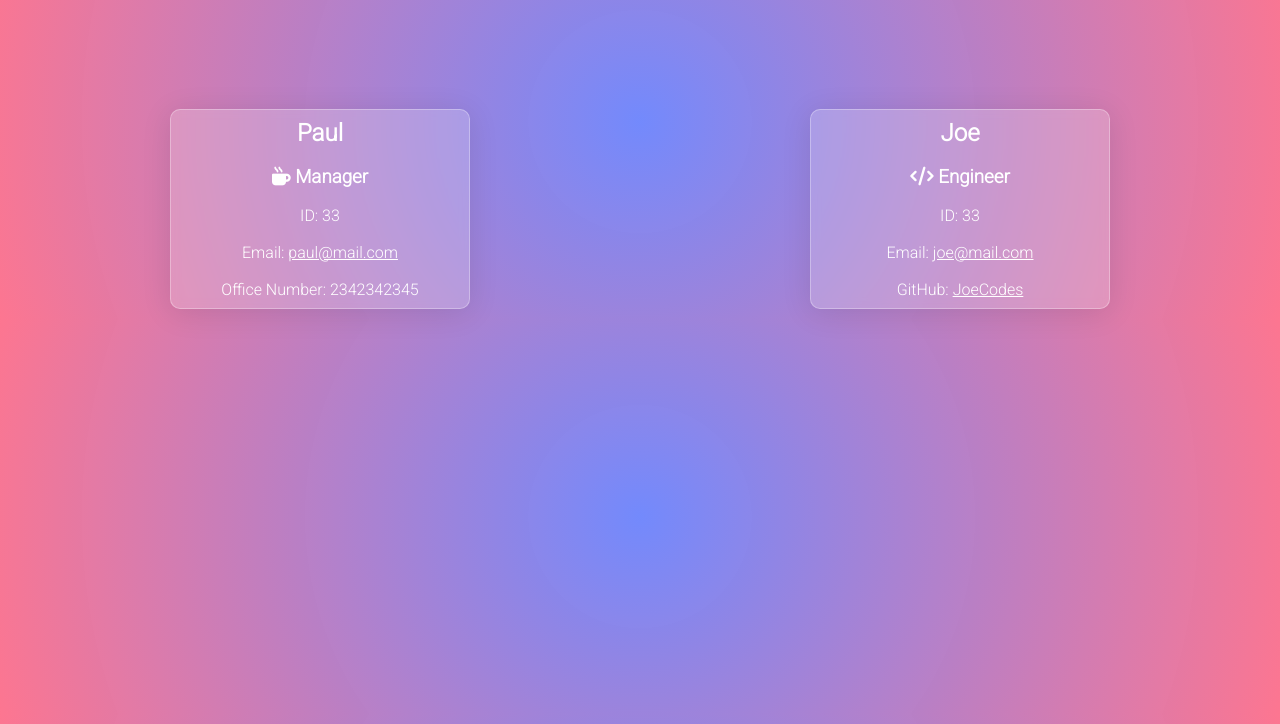
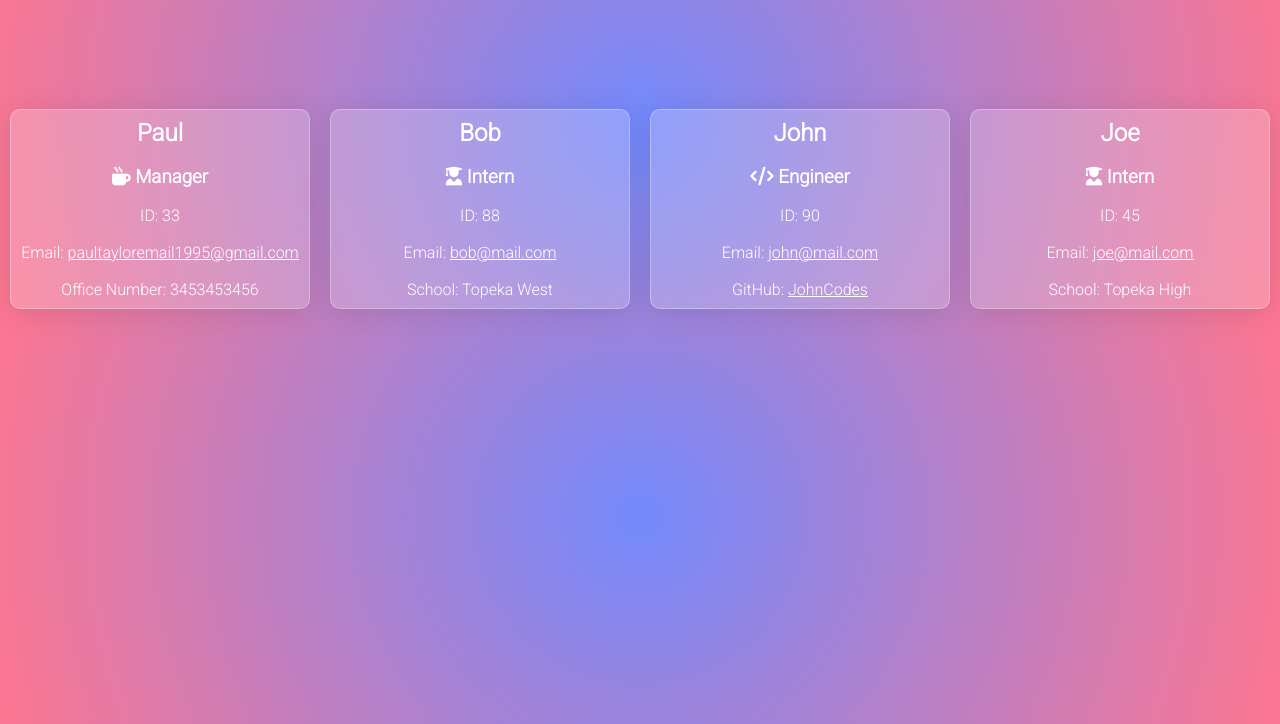
Before and after one commit to Paultcodes/Team-Profile-Generator, a website: page dist/main.html in a window 1280 px wide. Shown: the part 76-800 px from the top of the page. Drawn offline with Linux system fonts and the light colour scheme.

Commit message:
Sample html file generated by the project

```diff
--- a/dist/main.html
+++ b/dist/main.html
@@ -27,17 +27,31 @@
         <h2>Paul</h2>
         <h3><i class="fa-solid fa-mug-hot"></i> Manager</h3>
         <p>ID: 33</p>
-        <p>Email: <a href="https://mail.google.com/mail/?view=cm&fs=1&tf=1&to=paul@mail.com" target="_blank">paul@mail.com</a>
+        <p>Email: <a href="https://mail.google.com/mail/?view=cm&fs=1&tf=1&to=paultayloremail1995@gmail.com" target="_blank">paultayloremail1995@gmail.com</a>
         </p>
-        <p>Office Number: 2342342345</p>
+        <p>Office Number: 3453453456</p>
       </div><div class="employee-card">
-    <h2>Joe</h2>
+      <h2>Bob</h2>
+      <h3><i class="fa-solid fa-user-graduate"></i> Intern</h3>
+      <p>ID: 88</p>
+      <p>Email: <a href="https://mail.google.com/mail/?view=cm&fs=1&tf=1&to=bob@mail.com" target="_blank">bob@mail.com</a>
+        </p>
+      <p>School: Topeka West</p>
+    </div><div class="employee-card">
+    <h2>John</h2>
     <h3><i class="fa-solid fa-code"></i> Engineer</h3>
-    <p>ID: 33</p>
-    <p>Email: <a href="https://mail.google.com/mail/?view=cm&fs=1&tf=1&to=joe@mail.com" target="_blank">joe@mail.com</a>
+    <p>ID: 90</p>
+    <p>Email: <a href="https://mail.google.com/mail/?view=cm&fs=1&tf=1&to=john@mail.com" target="_blank">john@mail.com</a>
         </p>
-    <p>GitHub: <a target=_blank href="https://github.com/">JoeCodes</a></p>
-  </div>
+    <p>GitHub: <a target=_blank href="https://github.com/">JohnCodes</a></p>
+  </div><div class="employee-card">
+      <h2>Joe</h2>
+      <h3><i class="fa-solid fa-user-graduate"></i> Intern</h3>
+      <p>ID: 45</p>
+      <p>Email: <a href="https://mail.google.com/mail/?view=cm&fs=1&tf=1&to=joe@mail.com" target="_blank">joe@mail.com</a>
+        </p>
+      <p>School: Topeka High</p>
+    </div>
     </div>
   </body>
 </html>
```
